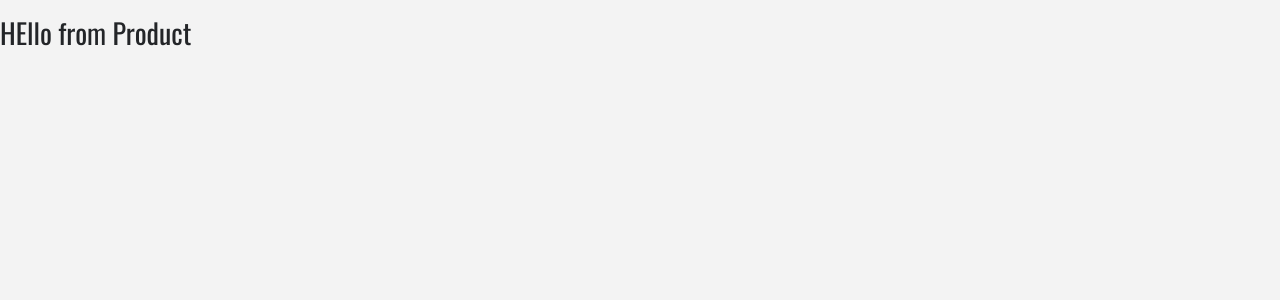
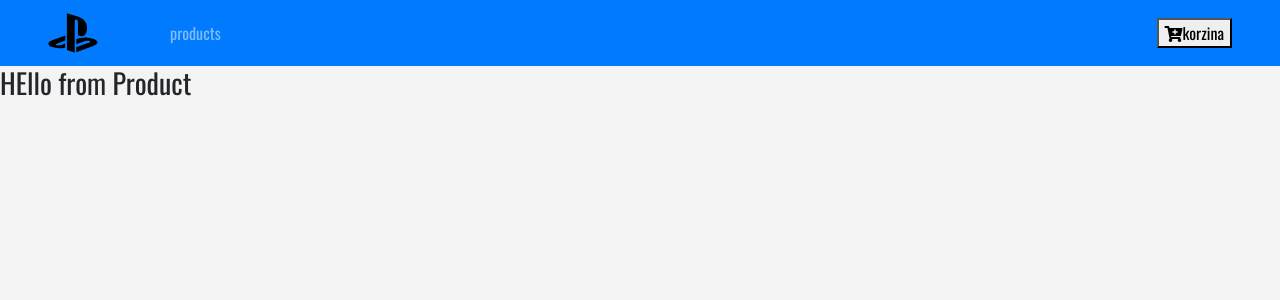
Before and after one commit to adyluulunurtai/E-commerce, a React (Create React App) app: page / in a window 1280 px wide. Shown: the top 300 px of the page. Built offline with nearby package versions, Linux system fonts and the light colour scheme.

Commit message:
install styled-componentts package and make basic navbar

```diff
--- a/package.json
+++ b/package.json
@@ -7,7 +7,8 @@
     "react": "^16.8.6",
     "react-dom": "^16.8.6",
     "react-router-dom": "^5.0.0",
-    "react-scripts": "3.0.1"
+    "react-scripts": "3.0.1",
+    "styled-components": "^4.2.0"
   },
   "scripts": {
     "start": "react-scripts start",
--- a/src/App.css
+++ b/src/App.css
@@ -20,3 +20,7 @@
 .text-bright {
   color: var(--lightBlue);
 }
+.navbar-brand {
+  width: 50px;
+  height: 50px;
+}
--- a/src/components/Navbar.js
+++ b/src/components/Navbar.js
@@ -1,8 +1,30 @@
 import React, { Component } from "react";
+import { Link } from "react-router-dom";
+import logo from "../logo.svg";
+import styled from "styled-components";
 
 class Navbar extends Component {
   render() {
-    return <nav className="navbar navbar-expand-sm navbar-dark px-sm-5" />;
+    return (
+      <nav className="navbar navbar-expand-sm bg-primary navbar-dark px-sm-5">
+        <Link to="/">
+          <img src={logo} alt="store" className="navbar-brand" />
+        </Link>
+        <ul className="navbar-nav align-items-center">
+          <li className="nav-item ml-5">
+            <Link to="/" className="nav-link">
+              products
+            </Link>
+          </li>
+        </ul>
+        <Link to="/cart" className="ml-auto">
+          <button>
+            <i className="fas fa-cart-plus" />
+            korzina
+          </button>
+        </Link>
+      </nav>
+    );
   }
 }
 
```
Also changed, not shown: src/logo.svg, 1 other file (tests, documents, lock files or other folders).
